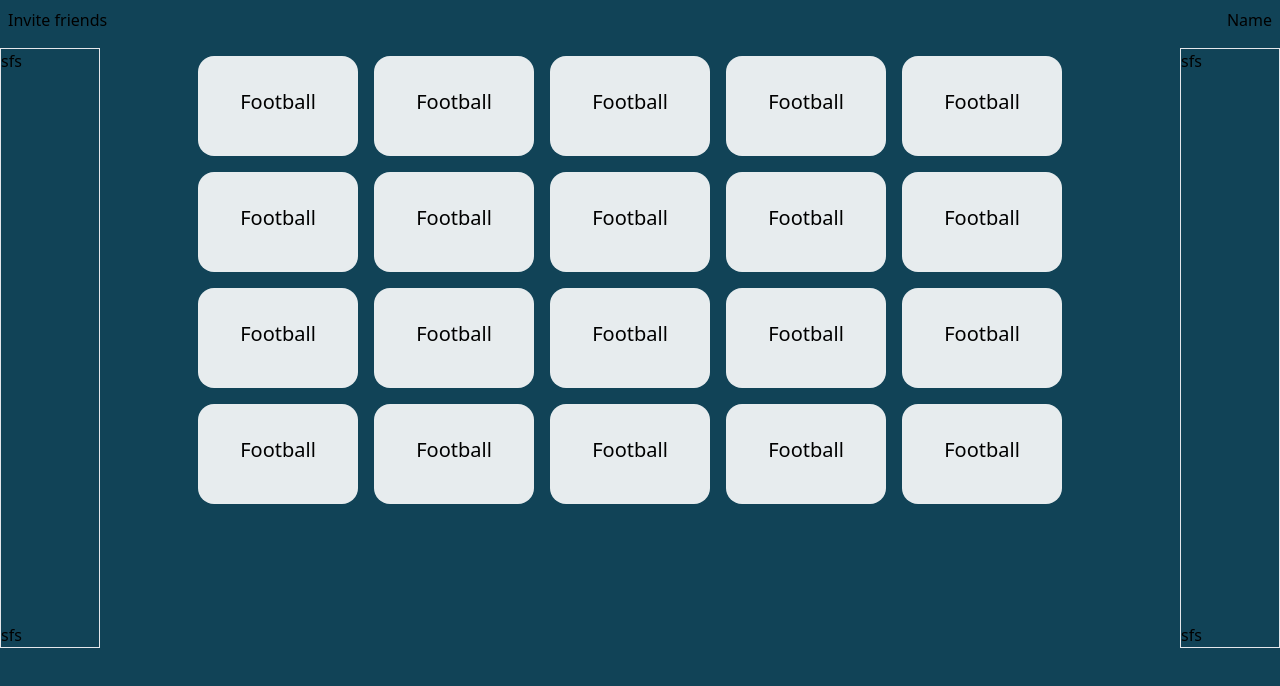
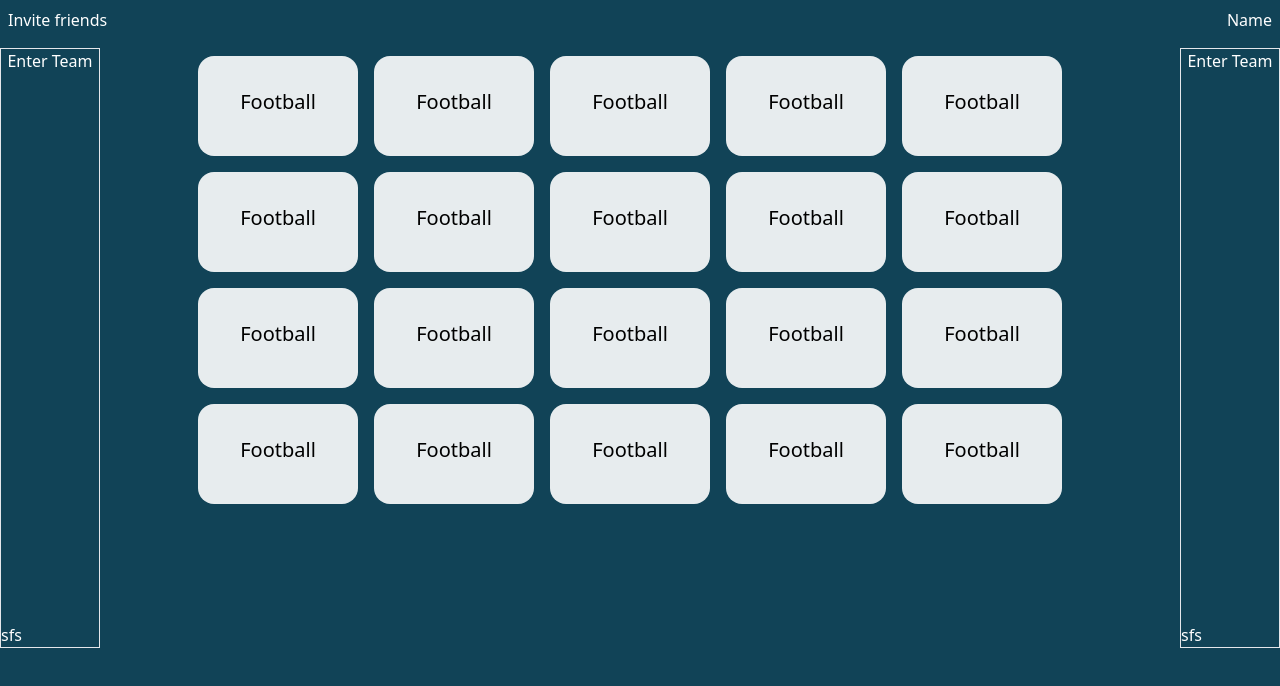
Before and after one commit to EmptyGodBady/CodeNames, a Next.js app: page /game in a window 1280 px wide. Shown: the top 686 px of the page. Built offline with nearby package versions, Linux system fonts and the light colour scheme.

Commit message:
connection to db and create teams

```diff
--- /dev/null
+++ b/src/components/lobby/TeamColumn.tsx
@@ -0,0 +1,35 @@
+import { ERootEndpoints, ETeamIdentifiers } from "@/constants/enums";
+import { PropsWithChildren, useState } from "react";
+
+type Props = PropsWithChildren<{
+  ident: string;
+}>;
+
+export default function TeamColumn({ ident }: Props) {
+  const [isButtonVisible, setIsButtonVisible] = useState(true);
+  async function onEnterTeam() {
+    setIsButtonVisible(false); //need to complete
+    const updatedUser = await fetch(ERootEndpoints.AssignTeam, {
+      method: "PUT",
+      headers: {
+        "Content-Type": "application/json",
+      },
+      body: JSON.stringify({ name, teamIdentifier: ident }),
+    });
+  }
+
+  return (
+    <div className="h-[600px] w-[100px] border flex flex-col justify-between">
+      {isButtonVisible && (
+        <button
+          onClick={() => {
+            onEnterTeam();
+          }}
+        >
+          Enter Team
+        </button>
+      )}
+      <div>sfs</div>
+    </div>
+  );
+}
--- /dev/null
+++ b/src/constants/enums.ts
@@ -0,0 +1,8 @@
+export enum ETeamIdentifiers {
+    TeamA = "TeamA",
+    TeamB = "TeamB",
+}
+export enum ERootEndpoints{
+    AddUser = "/api/addUser",
+    AssignTeam = "/api/assignTeam"
+}
--- a/src/pages/api/addUser.ts
+++ b/src/pages/api/addUser.ts
@@ -6,21 +6,17 @@ const handler = async (req: NextApiRequest, res: NextApiResponse) => {
   if (req.method === 'POST') {
     try {
 
-        console.log("1123");
 
         if(!mongoClient) throw new Error("Error while connecting to mongodb client")
 
 
       const db = mongoClient.db('mydatabase');
 
-      // Пример данных, которые вы хотите сохранить
       const newData = {
         name: req.body.name,
-        email: req.body.email,
-        message: req.body.message,
+        teamIdentifier: null,
       };
 
-      // Сохранение данных в коллекцию MongoDB
       const result = await db.collection('messages').insertOne(newData);
 
       res.status(201).json({ message: 'Data saved successfully', data: result});
--- /dev/null
+++ b/src/pages/api/assignTeam.ts
@@ -0,0 +1,26 @@
+import { mongoClient } from "@/lib/mongodb";
+import { NextApiRequest, NextApiResponse } from 'next';
+
+
+const handler = async (req: NextApiRequest, res: NextApiResponse) => {
+  if (req.method === 'PUT') {
+    try {
+      if(!mongoClient) throw new Error("Error while connecting to mongodb client")
+
+      const {name, teamIdentifier} = req.body;
+
+      const db = mongoClient.db('mydatabase');
+        const result = await db.collection('messages').updateOne({name:{$eq:name}},{$set:{teamIdentifier:teamIdentifier}});
+
+      res.status(201).json({ message: 'Data updated successfully', data: result});
+    } catch (error) {
+      console.error(error);
+      res.status(500).json({ error: 'Failed to update data' });
+    }
+  } else {
+    res.setHeader('Allow', ['PUT']);
+    res.status(405).end(`Method ${req.method} Not Allowed`);
+  }
+};
+
+export default handler;
--- a/src/pages/game.tsx
+++ b/src/pages/game.tsx
@@ -1,9 +1,10 @@
 import Card from "@/components/Card";
 import CopyTextButton from "@/components/Card/coppyLinkButton";
+import TeamColumn from "@/components/lobby/TeamColumn";
 
 export default function Page() {
   return (
-    <main className="min-h-screen bg-[#114357] flex flex-col">
+    <main className="min-h-screen bg-[#114357] flex flex-col text-white">
       <header className="h-8 flex justify-between m-2">
         <div>
           <CopyTextButton />
@@ -11,10 +12,12 @@ export default function Page() {
         <div>Name</div>
       </header>
       <div className="flex justify-between">
-        <div className="h-[600px] w-[100px] border flex flex-col justify-between">
-          <div>sfs</div>
-          <div>sfs</div>
-        </div>
+        <TeamColumn ident={"1"} />
+        {/* 1. Добавить юзера в локалсторедж после нажатия на сабмит входа в
+        комнату 2. Передать в комнату идентифаер 3. Внутри метода в комнате
+        обратиться к локалстореджу и забрать имя в переменную 4. Вкинуть
+        идентифаер и имя внутрь фетча на assignTeam (don't forget to change
+        method from POST TO PUT)  */}
         <div className="flex w-[900px] h-[600px] flex-wrap content-start ">
           <Card></Card>
           <Card></Card>
@@ -37,10 +40,7 @@ export default function Page() {
           <Card></Card>
           <Card></Card>
         </div>
-        <div className="h-[600px] w-[100px] border flex flex-col justify-between">
-          <div>sfs</div>
-          <div>sfs</div>
-        </div>
+        <TeamColumn ident="2" />
       </div>
     </main>
   );
--- a/src/pages/lobby.tsx
+++ b/src/pages/lobby.tsx
@@ -1,11 +1,43 @@
+import { ERootEndpoints } from "@/constants/enums";
 import Link from "next/link";
+import { useRouter } from "next/router";
+import { useState } from "react";
+
 export default function Page() {
+  const [name, setName] = useState("");
+  const router = useRouter();
+  const handleSubmit = async (event: any) => {
+    event.preventDefault();
+
+    const response = await fetch(ERootEndpoints.AddUser, {
+      method: "POST",
+      headers: {
+        "Content-Type": "application/json",
+      },
+      body: JSON.stringify({ name }),
+    });
+
+    if (response.ok) {
+      const data = await response.json();
+      localStorage.setItem("Name", name);
+      router.push("/game");
+      console.log("Data saved:", data);
+    } else {
+      console.error("Failed to save data");
+    }
+  };
   return (
     <main className="min-h-screen bg-[#114357] flex flex-col justify-center items-center">
-      <input type="text placeholder" placeholder="Enter your name" />
-      <button>
-        <Link href="/game">Create room</Link>
-      </button>
+      <form onSubmit={handleSubmit}>
+        <input
+          type="text"
+          value={name}
+          onChange={(e) => setName(e.target.value)}
+          placeholder="Name"
+        />
+
+        <button type="submit">Create room</button>
+      </form>
     </main>
   );
 }
```
Also changed, not shown: 1 other file (tests, documents, lock files or other folders).
